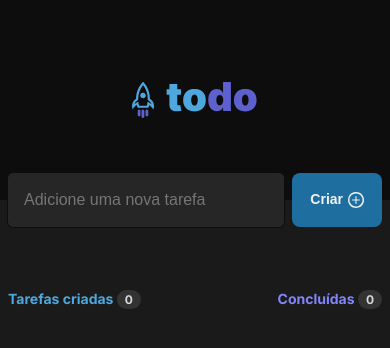
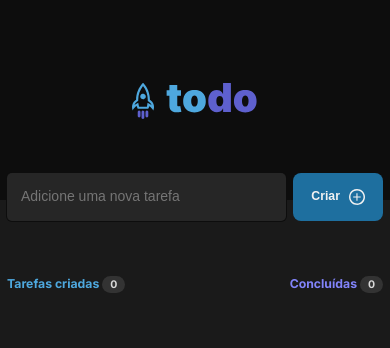
Before and after one commit to kaiquezimerer/ignite-reactjs2-todo, a React (Vite) app: page / in a window 390 px wide. Shown: the top 348 px of the page. Built offline with nearby package versions, Linux system fonts and the light colour scheme.

Commit message:
Add root font-size top mobile viewport

```diff
--- a/src/main.css
+++ b/src/main.css
@@ -31,3 +31,10 @@ body {
   font-weight: 400;
   font-family: 'Inter', sans-serif;
 }
+
+/* Viewport <= 730px */
+@media screen and (max-width: 730px) {
+  html {
+    font-size: 87.5%;
+  }
+}
```
